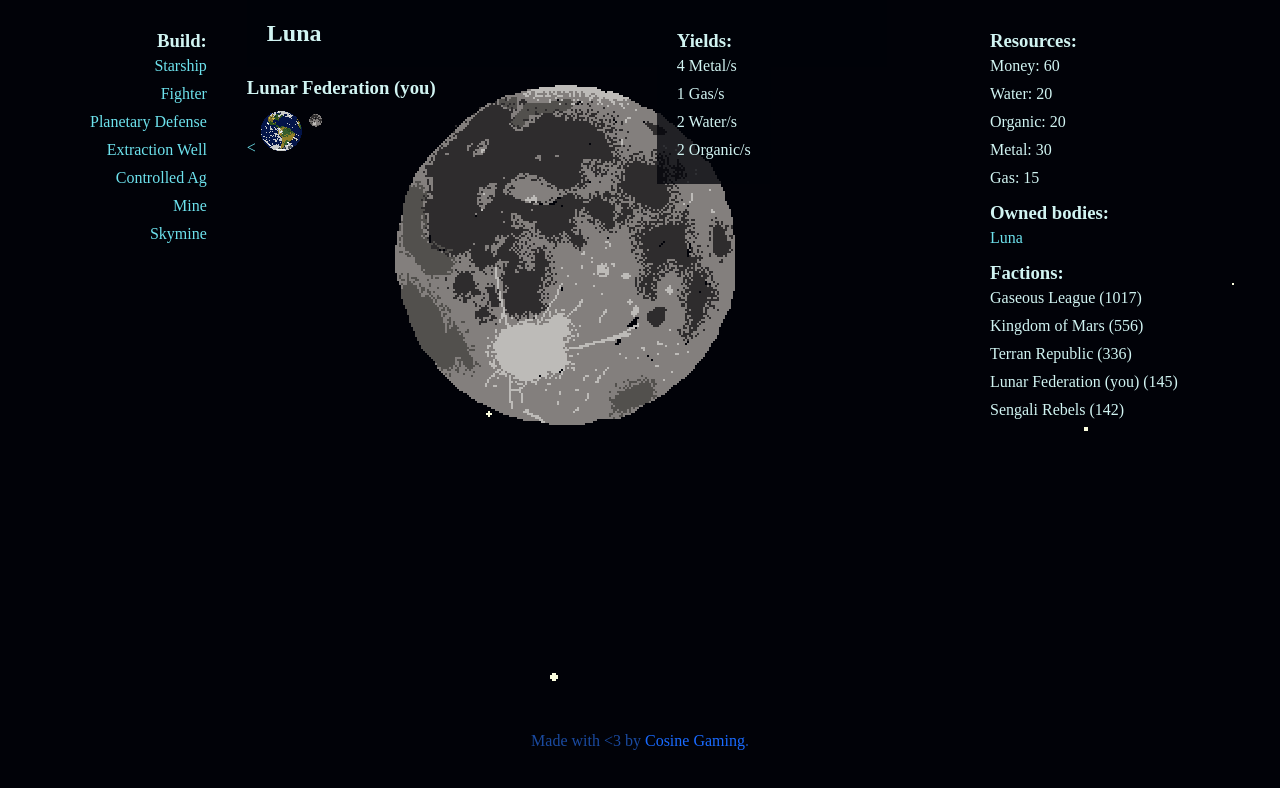
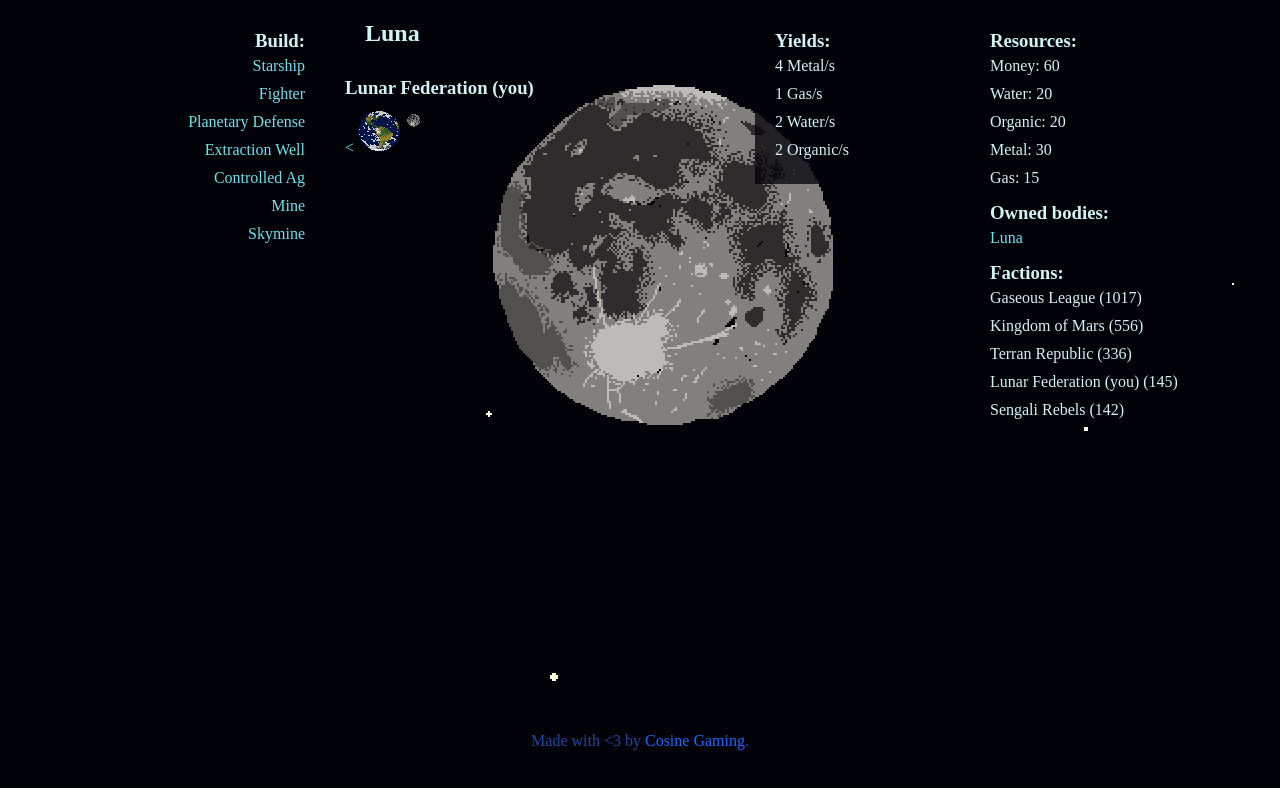
Before and after one commit to CosineGaming/pale-white-dot, a plain HTML site: page index.html in a window 1280 px wide. Shown: the top 788 px of the page. Drawn offline with nearby package versions, Linux system fonts and the light colour scheme.

Commit message:
Fix display ugliness

```diff
--- a/game.css
+++ b/game.css
@@ -78,6 +78,7 @@ main {
 	margin-top: 20px;
 	margin-right: 40px;
 	float: left;
+	width: 215px;
 	text-align: right;
 }
 
```
